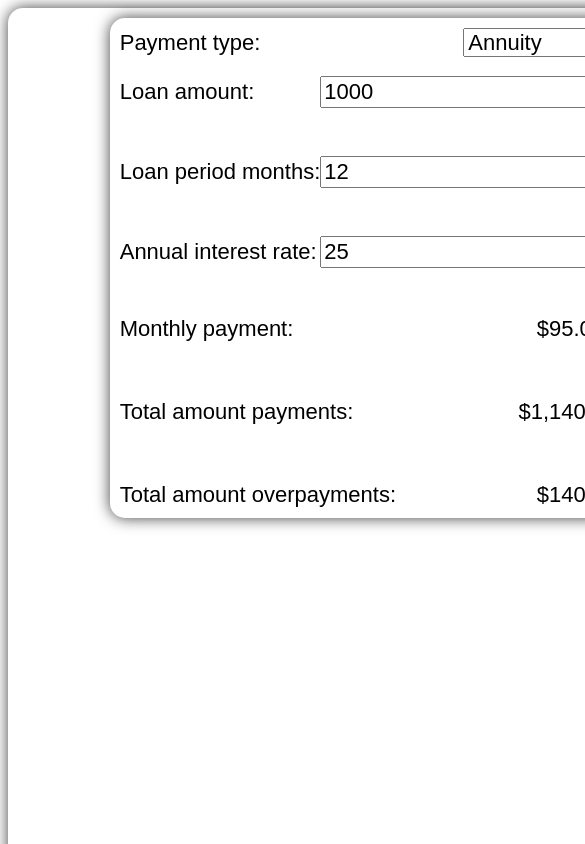
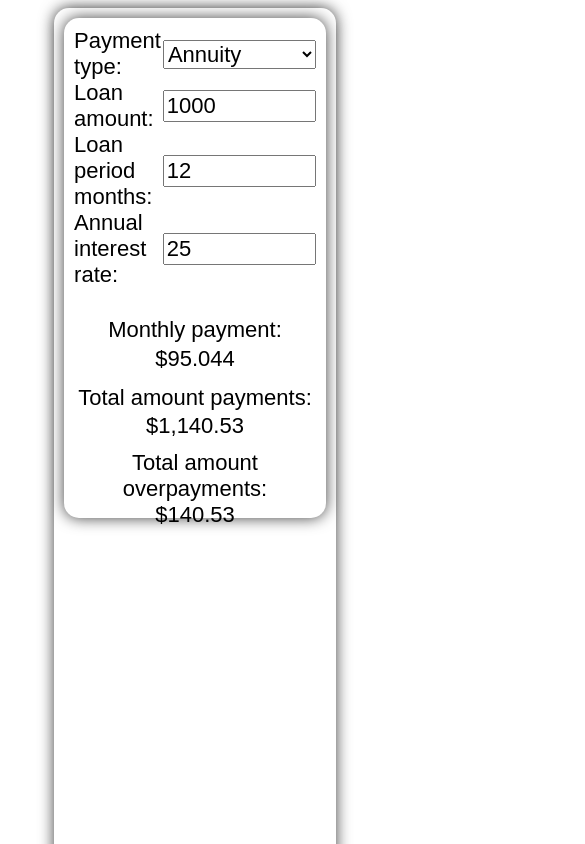
Before and after one commit to Artem123456789/loan-calc, an Angular app: page / in a window 390 px wide. Shown: the top 844 px of the page, 585 px wide, since content can reach past the window. Built offline with nearby package versions, Linux system fonts and the light colour scheme.

Commit message:
HTML CSS make more responsive

```diff
--- a/src/app/app.component.css
+++ b/src/app/app.component.css
@@ -0,0 +1,8 @@
+:host
+{
+    width: 100%;
+    display: flex;
+    flex-direction: column;
+    justify-content: space-around;
+    align-items: center;
+}
--- a/src/app/calc-number-field/calc-number-field.component.css
+++ b/src/app/calc-number-field/calc-number-field.component.css
@@ -9,6 +9,16 @@
 .field-label::after
 {
     content: ":";
+}
+
+.field-inp
+{
+    width: 60%;
+}
+
+.field-label
+{
+    width: 30%;
 }
 
 @media screen and (min-width: 1300px)
--- a/src/app/calc-root/calc-root.component.css
+++ b/src/app/calc-root/calc-root.component.css
@@ -1,6 +1,6 @@
 :host
 {
-    width: 700px;
+    width: 70%;
     height: 800px;
     display: flex;
     flex-direction: column;
--- a/src/app/loan-info/loan-info.component.css
+++ b/src/app/loan-info/loan-info.component.css
@@ -11,9 +11,10 @@
 .loan-info-property
 {
     width: 100%;
+    height: 30%;
     display: flex;
     flex-direction: row;
-    justify-content: space-between;
+    justify-content: space-around;
     align-items: center;
 }
 
@@ -22,12 +23,27 @@
     content: ":";
 }
 
+.loan-info-value
+{
+    width: 30%;
+}
+
+.loan-info-label
+{
+    width: 60%;
+}
+
 @media screen and (min-width: 1300px)
 {
     :host
     {
         width: 40%;
         height: 100%;
+    }
+
+    .loan-info-property
+    {
+        flex-direction: row;
     }
 }
 
@@ -38,6 +54,17 @@
         width: 40%;
         height: 100%;
     }
+
+    .loan-info-property
+    {
+        flex-direction: column;
+    }
+
+    .loan-info-property > *
+    {
+        width: 100%;
+        text-align: center;
+    }
 }
 
 @media screen and (max-width: 600px)
@@ -47,4 +74,15 @@
         width: 100%;
         height: 40%;
     }
+
+    .loan-info-property
+    {
+        flex-direction: column;
+    }
+
+    .loan-info-property > *
+    {
+        width: 100%;
+        text-align: center;
+    }
 }
--- a/src/app/loan-info/loan-info.component.html
+++ b/src/app/loan-info/loan-info.component.html
@@ -1,12 +1,12 @@
 <div class="loan-info-property">
-    <span class="loan-info-label">{{ monthlyPaymentLabel }}</span>
-    <span class="loan-info-value">{{ monthlyPayment | currency:'USD':'symbol':'1.1-3' }}</span>
+    <div class="loan-info-label">{{ monthlyPaymentLabel }}</div>
+    <div class="loan-info-value">{{ monthlyPayment | currency:'USD':'symbol':'1.1-3' }}</div>
 </div>
 <div class="loan-info-property">
-    <span class="loan-info-label">{{ totalAmountPaymentsLabel }}</span>
-    <span class="loan-info-value">{{ totalAmountPayments | currency:'USD':'symbol':'1.1-3' }}</span>
+    <div class="loan-info-label">{{ totalAmountPaymentsLabel }}</div>
+    <div class="loan-info-value">{{ totalAmountPayments | currency:'USD':'symbol':'1.1-3' }}</div>
 </div>
 <div class="loan-info-property">
-    <span class="loan-info-label">{{ totalAmountOverpaymentsLabel }}</span>
-    <span class="loan-info-value">{{ totalAmountOverpayments | currency:'USD':'symbol':'1.1-3' }}</span>
+    <div class="loan-info-label">{{ totalAmountOverpaymentsLabel }}</div>
+    <div class="loan-info-value">{{ totalAmountOverpayments | currency:'USD':'symbol':'1.1-3' }}</div>
 </div>
```
